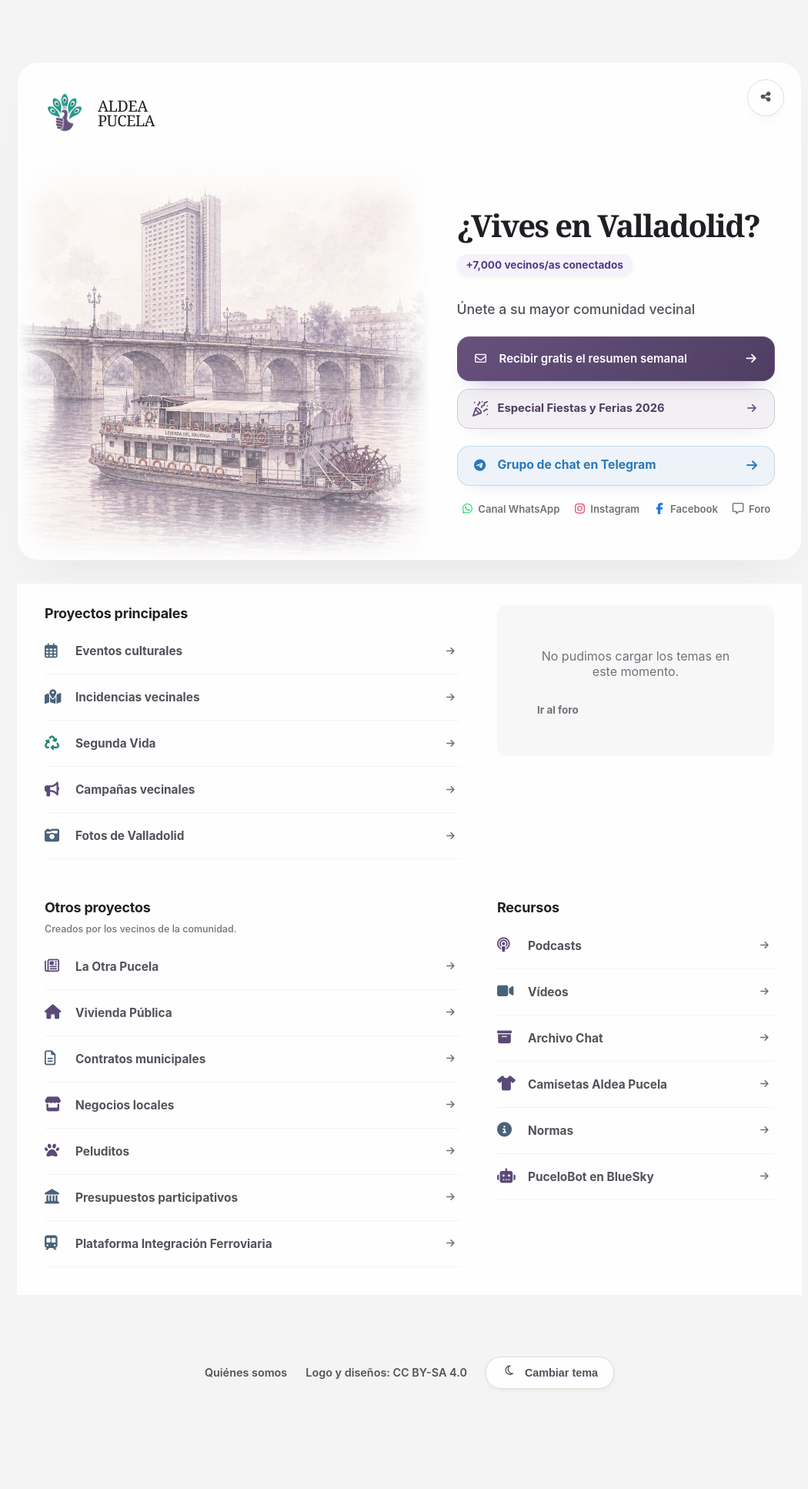
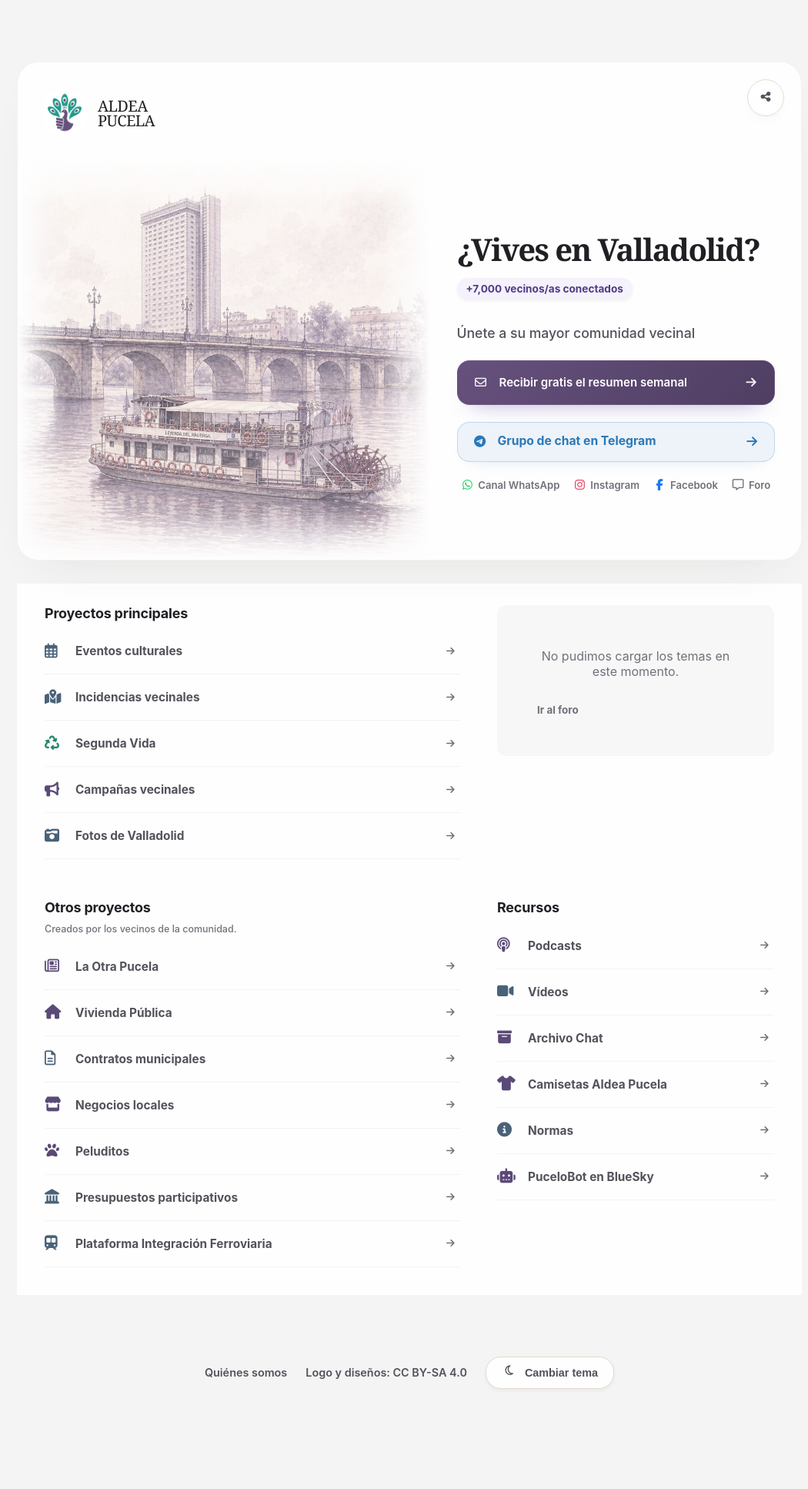
Before and after one commit to aldeapucela/web, a Jekyll site: the page built from index.html, in a window 1280 px wide. Shown: the whole page at 77% size, without its empty margins (108-1158 px from the left). Built offline with Jekyll 4.4.1, drawn with Linux system fonts in a browser that asks for light colours; comment, search, counter and statistics services are not loaded.

Commit message:
Retira el enlace de Fiestas 2026 de la portada

```diff
--- a/_layouts/landing.html
+++ b/_layouts/landing.html
@@ -5,7 +5,7 @@
   <meta charset="UTF-8">
   <meta name="viewport" content="width=device-width, initial-scale=1.0">
   <link rel="icon" type="image/png" href="/img/favicon.png">
-  <link rel="stylesheet" href="/css/styles.css?v=20260826-29">
+  <link rel="stylesheet" href="/css/styles.css?v=20260913-1">
   <link rel="stylesheet" href="https://cdnjs.cloudflare.com/ajax/libs/font-awesome/6.7.2/css/all.min.css" integrity="sha512-Evv84Mr4kqVGRNSgIGL/F/aIDqQb7xQ2vcrdIwxfjThSH8CSR7PBEakCr51Ck+w+/U6swU2Im1vVX0SVk9ABhg==" crossorigin="anonymous" referrerpolicy="no-referrer">
 
   <title>{{ page.title }}</title>
--- a/_layouts/page.html
+++ b/_layouts/page.html
@@ -6,7 +6,7 @@
     <meta name="viewport" content="width=device-width, initial-scale=1.0">
     {% if page.noindex %}<meta name="robots" content="noindex">{% endif %}
     <link rel="icon" type="image/png" href="/img/favicon.png">
-    <link rel="stylesheet" href="/css/styles.css?v=20260826-29">
+    <link rel="stylesheet" href="/css/styles.css?v=20260913-1">
     <link rel="stylesheet" href="https://cdnjs.cloudflare.com/ajax/libs/font-awesome/6.7.2/css/all.min.css" integrity="sha512-Evv84Mr4kqVGRNSgIGL/F/aIDqQb7xQ2vcrdIwxfjThSH8CSR7PBEakCr51Ck+w+/U6swU2Im1vVX0SVk9ABhg==" crossorigin="anonymous" referrerpolicy="no-referrer">
 
     <title>{{ page.title }}</title>
--- a/_layouts/simple.html
+++ b/_layouts/simple.html
@@ -6,7 +6,7 @@
   <meta name="viewport" content="width=device-width, initial-scale=1.0">
   {% if page.noindex %}<meta name="robots" content="noindex">{% endif %}
   <link rel="icon" type="image/png" href="/img/favicon.png">
-    <link rel="stylesheet" href="/css/styles.css?v=20260826-29">
+    <link rel="stylesheet" href="/css/styles.css?v=20260913-1">
   {% if page.extra_css %}<link rel="stylesheet" href="{{ page.extra_css }}">{% endif %}
   <link rel="stylesheet" href="https://cdnjs.cloudflare.com/ajax/libs/font-awesome/6.7.2/css/all.min.css" integrity="sha512-Evv84Mr4kqVGRNSgIGL/F/aIDqQb7xQ2vcrdIwxfjThSH8CSR7PBEakCr51Ck+w+/U6swU2Im1vVX0SVk9ABhg==" crossorigin="anonymous" referrerpolicy="no-referrer">
 
--- a/css/styles.css
+++ b/css/styles.css
@@ -663,90 +663,6 @@
   border-color: var(--text-muted);
 }
 
-/* Fiestas y ferias 2026 - Secondary CTA */
-.festivals-2026-card {
-  display: flex;
-  align-items: center;
-  justify-content: flex-start;
-  gap: 12px;
-  margin-top: 10px;
-  padding: 14px 18px;
-  background: rgba(102, 81, 125, 0.08);
-  border: 1px solid rgba(102, 81, 125, 0.24);
-  border-radius: 16px;
-  color: var(--color-primary-dark);
-  font-size: 0.92rem;
-  font-weight: 700;
-  line-height: 1.2;
-  text-align: left;
-  text-decoration: none;
-  width: 100%;
-  box-shadow: 0 10px 24px -20px rgba(102, 81, 125, 0.48);
-  transition: transform 0.2s ease, background 0.2s ease, border-color 0.2s ease;
-}
-
-.festivals-2026-icon {
-  width: 22px;
-  min-width: 22px;
-  height: 22px;
-  display: inline-flex;
-  align-items: center;
-  justify-content: center;
-  color: var(--color-primary);
-  flex-shrink: 0;
-}
-
-.festivals-2026-card .festivals-2026-label {
-  flex: 1;
-  display: inline-flex;
-  align-items: center;
-  white-space: nowrap;
-}
-
-.festivals-2026-card .cta-arrow {
-  width: 22px;
-  min-width: 22px;
-  height: 22px;
-  display: inline-flex;
-  align-items: center;
-  justify-content: center;
-  color: var(--color-primary);
-  margin-left: auto;
-  font-size: 0.84rem;
-}
-
-.festivals-2026-card:hover {
-  background: rgba(102, 81, 125, 0.14);
-  border-color: rgba(102, 81, 125, 0.42);
-  transform: translateY(-1px);
-}
-
-.festivals-2026-card:focus-visible {
-  outline: 2px solid var(--color-primary);
-  outline-offset: 3px;
-}
-
-[data-theme="dark"] .festivals-2026-card {
-  background: rgba(201, 183, 230, 0.12);
-  border-color: rgba(201, 183, 230, 0.28);
-  color: #D9C9FF;
-  box-shadow: 0 10px 24px -20px rgba(0, 0, 0, 0.48);
-}
-
-[data-theme="dark"] .festivals-2026-icon {
-  color: #D9C9FF;
-}
-
-[data-theme="dark"] .festivals-2026-card i {
-  color: #D9C9FF;
-}
-
-[data-theme="dark"] .festivals-2026-card:hover {
-  background: rgba(201, 183, 230, 0.18);
-  border-color: rgba(217, 201, 255, 0.46);
-}
-
-
 /* Feature Grid (The Dashboard) - Strict 2 columns on mobile */
 .features-grid {
   display: grid;
@@ -1678,8 +1594,7 @@
 
   .hero-telegram-trigger .btn-secondary,
   .btn-tertiary,
-  .newsletter-card,
-  .festivals-2026-card {
+  .newsletter-card {
     max-width: 420px;
   }
 
@@ -2270,15 +2185,14 @@
 
   .hero-telegram-trigger .btn-secondary,
   .btn-tertiary,
-  .festivals-2026-card {
+  .newsletter-card {
     padding: 13px 14px;
     font-size: 0.9rem;
   }
 
   .newsletter-card span,
   .hero-telegram-trigger .btn-secondary span,
-  .btn-tertiary span,
-  .festivals-2026-card span {
+  .btn-tertiary span {
     white-space: nowrap;
   }
 }
--- a/index.html
+++ b/index.html
@@ -46,22 +46,6 @@
                 <i class="fa-solid fa-arrow-right cta-arrow" aria-hidden="true"></i>
             </a>
 
-            <a href="https://fiestas.aldeapucela.org" class="festivals-2026-card" target="_blank" rel="noopener">
-                <svg class="festivals-2026-icon" aria-hidden="true" viewBox="0 0 24 24" fill="none" stroke="currentColor" stroke-width="2" stroke-linecap="round" stroke-linejoin="round">
-                    <path d="M5.8 11.3 2 22l10.7-3.79" />
-                    <path d="M4 3h.01" />
-                    <path d="M22 8h.01" />
-                    <path d="M15 2h.01" />
-                    <path d="M22 20h.01" />
-                    <path d="m22 2-2.24.75a2.9 2.9 0 0 0-1.96 3.12c.1.86-.57 1.63-1.45 1.63h-.38c-.86 0-1.6.6-1.76 1.44L14 10" />
-                    <path d="m22 13-.82-.33c-.86-.34-1.82.2-1.98 1.11c-.11.7-.72 1.22-1.43 1.22H17" />
-                    <path d="m11 2 .33.82c.34.86-.2 1.82-1.11 1.98C9.52 4.9 9 5.52 9 6.23V7" />
-                    <path d="M11 13c1.93 1.93 2.83 4.17 2 5-.83.83-3.07-.07-5-2-1.93-1.93-2.83-2.83-2-5 .83-.83 3.07.07 5 2Z" />
-                </svg>
-                <span class="festivals-2026-label">Especial Fiestas y Ferias 2026</span>
-                <i class="fa-solid fa-arrow-right cta-arrow" aria-hidden="true"></i>
-            </a>
-
             <a href="#" id="js-chat-trigger" class="hero-telegram-trigger" onclick="openTelegramModal(event)">
                 <span class="btn btn-secondary">
                     <i class="fa-brands fa-telegram" aria-hidden="true"></i>
```
